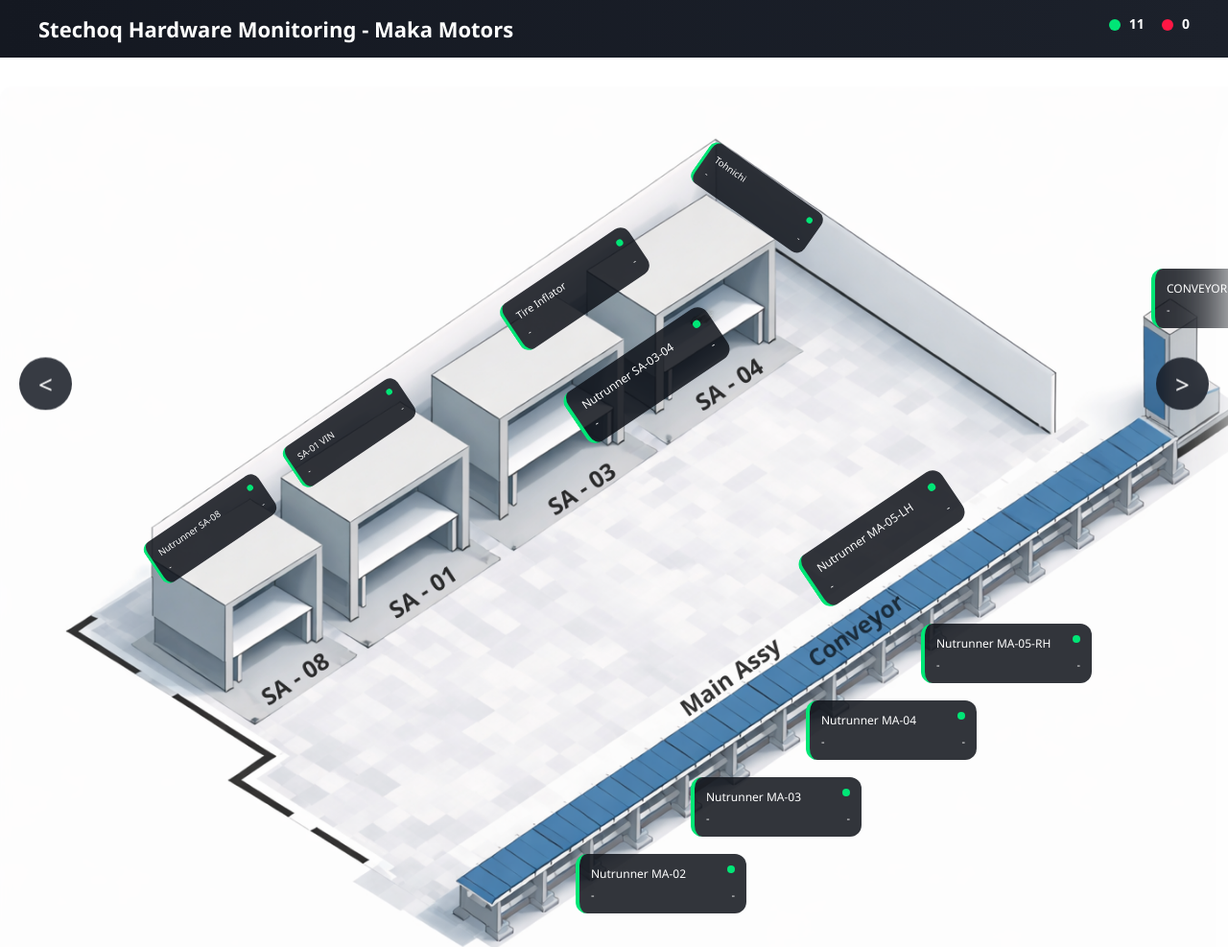
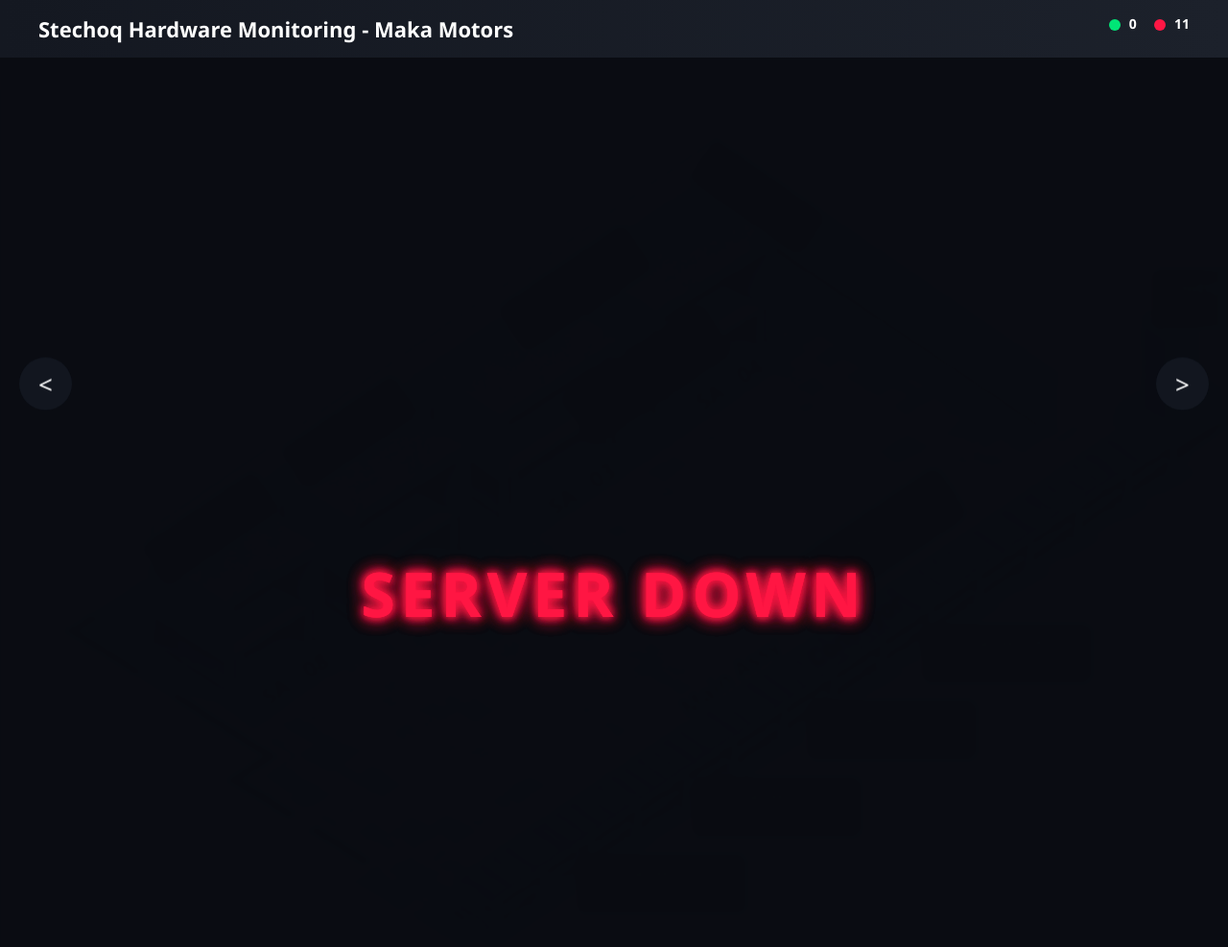
Before and after one commit to digtaalfathir/opsdeck, a plain HTML site: page index.html in a window 1280 px wide. Shown: the top 987 px of the page at 96% size. Drawn offline with Linux system fonts and the light colour scheme; grey boxes are pictures that could not be loaded.

Commit message:
[digta] update server down

```diff
--- a/index.html
+++ b/index.html
@@ -189,6 +189,52 @@ header {
   from { transform: scale(0.9); opacity: 0; }
   to { transform: scale(1); opacity: 1; }
 }
+
+.page.server-down::before {
+  content: "";
+  position: absolute;
+  inset: 0;
+  background: rgba(10, 12, 18, 0.85);
+  backdrop-filter: blur(1px);
+  z-index: 20;
+}
+
+.page.server-down::after {
+  content: "SERVER DOWN";
+  position: absolute;
+  top: 50%;
+  left: 50%;
+  transform: translate(-50%, -50%);
+
+  color: #ff1744;
+  font-size: 64px;
+  font-weight: 800;
+  letter-spacing: 6px;
+  text-align: center;
+
+  text-shadow:
+    0 0 10px rgba(255, 23, 68, 0.8),
+    0 0 20px rgba(255, 23, 68, 0.6);
+
+  z-index: 21;
+  animation: blinkServer 1.5s infinite;
+}
+
+/* efek kedip */
+@keyframes blinkServer {
+  0%, 100% { opacity: 1; }
+  50% { opacity: 0.5; }
+}
+
+/* background tetap kelihatan tapi blur */
+.page.server-down .wrapper {
+  filter: blur(1px) brightness(0.9);
+}
+
+/* disable interaction saat down */
+.page.server-down * {
+  pointer-events: none;
+}
 </style>
 </head>
 
@@ -218,7 +264,7 @@ header {
         <img src="maka-bg.png">
 
         <!-- Conveyor -->
-        <div id="CONVEYOR" class="machine-box UP"
+        <div id="CONVEYOR" class="machine-box DOWN"
           style="top:190px; left:1200px;">
           <div class="top">
             <div class="name">CONVEYOR</div>
@@ -231,7 +277,7 @@ header {
         </div>
 
         <!-- Main Assy Nutrunner Machines -->
-        <div id="NR_MA_02" class="machine-box UP"
+        <div id="NR_MA_02" class="machine-box DOWN"
           style="top:800px; left:600px;">
           <div class="top">
             <div class="name">Nutrunner MA-02</div>
@@ -242,7 +288,7 @@ header {
             <div class="ip">-</div>
           </div>
         </div>
-        <div id="NR_MA_03" class="machine-box UP"
+        <div id="NR_MA_03" class="machine-box DOWN"
           style="top:720px; left:720px;">
           <div class="top">
             <div class="name">Nutrunner MA-03</div>
@@ -253,7 +299,7 @@ header {
             <div class="ip">-</div>
           </div>
         </div>
-        <div id="NR_MA_04" class="machine-box UP"
+        <div id="NR_MA_04" class="machine-box DOWN"
           style="top:640px; left:840px;">
           <div class="top">
             <div class="name">Nutrunner MA-04</div>
@@ -264,7 +310,7 @@ header {
             <div class="ip">-</div>
           </div>
         </div>
-        <div id="NR_MA_05_RH" class="machine-box UP"
+        <div id="NR_MA_05_RH" class="machine-box DOWN"
           style="top:560px; left:960px;">
           <div class="top">
             <div class="name">Nutrunner MA-05-RH</div>
@@ -275,7 +321,7 @@ header {
             <div class="ip">-</div>
           </div>
         </div>
-        <div id="NR_MA_05_LH" class="machine-box UP"
+        <div id="NR_MA_05_LH" class="machine-box DOWN"
           style="top:440px; left:830px; transform: rotate(-34deg);">
           <div class="top">
             <div class="name">Nutrunner MA-05-LH</div>
@@ -288,7 +334,7 @@ header {
         </div>
 
         <!-- SA-03-04 -->
-        <div id="NR_SA_03_04" class="machine-box UP"
+        <div id="NR_SA_03_04" class="machine-box DOWN"
           style="top:270px; left:585px; transform: rotate(-34deg);">
           <div class="top">
             <div class="name">Nutrunner SA-03-04</div>
@@ -299,7 +345,7 @@ header {
             <div class="ip">-</div>
           </div>
         </div>
-        <div id="Tire_Inflator" class="machine-box UP"
+        <div id="Tire_Inflator" class="machine-box DOWN"
           style="top:180px; left:510px; transform: rotate(-34deg) scale(0.9); ">
           <div class="top">
             <div class="name">Tire Inflator</div>
@@ -312,7 +358,7 @@ header {
         </div>
 
         <!-- SA-04 -->
-        <div id="Tohnichi" class="machine-box UP"
+        <div id="Tohnichi" class="machine-box DOWN"
           style="top:85px; left:700px; transform: rotate(35deg) scale(0.8); ">
           <div class="top">
             <div class="name">Tohnichi</div>
@@ -325,7 +371,7 @@ header {
         </div>
 
         <!-- SA-01 -->
-        <div id="SA_01_VIN" class="machine-box UP"
+        <div id="SA_01_VIN" class="machine-box DOWN"
           style="top:330px; left:275px; transform: rotate(-34deg) scale(0.8); ">
           <div class="top">
             <div class="name">SA-01 VIN</div>
@@ -338,7 +384,7 @@ header {
         </div>
 
         <!-- SA-08 -->
-        <div id="NR_SA_08" class="machine-box UP"
+        <div id="NR_SA_08" class="machine-box DOWN"
           style="top:430px; left:130px; transform: rotate(-34deg) scale(0.8); ">
           <div class="top">
             <div class="name">Nutrunner SA-08</div>
@@ -359,7 +405,7 @@ header {
           data-title="Sugity Creative Plant1 Factory 2">
       <div class="wrapper">
         <img src="sugityp1f2-bg.png">
-        <div id="IOT_NODE_001" class="machine-box UP"
+        <div id="IOT_NODE_001" class="machine-box DOWN"
           style="top:405px; left:180px;">
           <div class="top">
             <div class="name">IOT NODE 001</div>
@@ -370,7 +416,7 @@ header {
             <div class="ip">-</div>
           </div>
         </div>
-        <div id="Printer_M_5" class="machine-box UP"
+        <div id="Printer_M_5" class="machine-box DOWN"
           style="top:340px; left:180px;">
           <div class="top">
             <div class="name">Printer M#5</div>
@@ -391,7 +437,7 @@ header {
           data-title="Sugity Creative Plant1 Factory 4">
       <div class="wrapper">
         <img src="sugityp1f4-bg.png">
-        <div id="DCS_MIXING_MATERIAL_F4" class="machine-box UP"
+        <div id="DCS_MIXING_MATERIAL_F4" class="machine-box DOWN"
           style="top:600px; left:380px;">
           <div class="top">
             <div class="name">DCS Mixing Material</div>
@@ -402,7 +448,7 @@ header {
             <div class="ip">-</div>
           </div>
         </div>
-        <div id="DCS_PLAYMAKER_F4" class="machine-box UP"
+        <div id="DCS_PLAYMAKER_F4" class="machine-box DOWN"
           style="top:380px; left:370px;">
           <div class="top">
             <div class="name">DCS Playmaker</div>
@@ -413,7 +459,7 @@ header {
             <div class="ip">-</div>
           </div>
         </div>
-        <div id="DCS_QI_F4" class="machine-box UP"
+        <div id="DCS_QI_F4" class="machine-box DOWN"
           style="top:230px; left:370px;">
           <div class="top">
             <div class="name">DCS QI</div>
@@ -424,7 +470,7 @@ header {
             <div class="ip">-</div>
           </div>
         </div>
-        <div id="DCS_REPAIR_IN_LINE_F4" class="machine-box UP"
+        <div id="DCS_REPAIR_IN_LINE_F4" class="machine-box DOWN"
           style="top:120px; left:690px;">
           <div class="top">
             <div class="name">DCS Repair In Line</div>
@@ -435,7 +481,7 @@ header {
             <div class="ip">-</div>
           </div>
         </div>
-        <div id="DCS_POLES_F4" class="machine-box UP"
+        <div id="DCS_POLES_F4" class="machine-box DOWN"
           style="top:160px; left:1050px;">
           <div class="top">
             <div class="name">DCS Poles</div>
@@ -457,7 +503,7 @@ header {
             <div class="ip">-</div>
           </div>
         </div>
-        <div id="DCS_TASK_FORCE_F4" class="machine-box UP"
+        <div id="DCS_TASK_FORCE_F4" class="machine-box DOWN"
           style="top:300px; left:1050px;">
           <div class="top">
             <div class="name">DCS Task Force</div>
@@ -501,6 +547,8 @@ const wsConnections = {};
 const RECONNECT_DELAY = 3000;
 const DEVICE_TIMEOUT = 15000; // 15 detik
 const deviceLastUpdate = {};
+const serverLastUpdate = {};
+const SERVER_TIMEOUT = 15000; // 15 detik
 const wrapper = document.getElementById("pageWrapper");
 const pages = document.querySelectorAll(".page");
 const header = document.getElementById("mainHeader");
@@ -510,18 +558,109 @@ let ws = null;
 const machineDetails = {
 
   CONVEYOR: {
-    description: "Main conveyor line for unit transfer.",
-    image: "maka-bg.png"
+    description: "Main conveyor system used for transferring units between stations in the assembly line. Ensures continuous production flow.",
+    image: "unknown.png"
   },
 
-  NR_MA_02: {
-    description: "Nutrunner station MA-02 used for bolt tightening.",
-    image: "maka-bg.png"
+  IOT_NODE_001: {
+    description: "IoT data acquisition node used to collect and transmit machine status and sensor data to the central monitoring system.",
+    image: "iotnode001.jpeg"
   },
 
+  Printer_M_5: {
+    description: "Industrial printer used for marking, labeling, or identification on production units at Factory 2 line.",
+    image: "printerf2m5.jpeg"
+  },
+
+  // ================= MA STATIONS =================
+
+  NR_MA_02: {
+    description: "Nutrunner station MA-02 used for tightening bolts with controlled torque in the main assembly process.",
+    image: "unknown.png"
+  },
+
+  NR_MA_03: {
+    description: "Nutrunner station MA-03 responsible for precise torque application on critical assembly points.",
+    image: "unknown.png"
+  },
+
+  NR_MA_04: {
+    description: "Nutrunner station MA-04 used for fastening components with torque monitoring and quality control.",
+    image: "unknown.png"
+  },
+
+  NR_MA_05_RH: {
+    description: "Nutrunner MA-05 Right Hand station used for tightening bolts on the right side of the unit.",
+    image: "unknown.png"
+  },
+
+  NR_MA_05_LH: {
+    description: "Nutrunner MA-05 Left Hand station used for tightening bolts on the left side of the unit.",
+    image: "unknown.png"
+  },
+
+  // ================= SA STATIONS =================
+
+  NR_SA_03_04: {
+    description: "Nutrunner station SA-03-04 used in sub-assembly process for fastening components before main assembly.",
+    image: "unknown.png"
+  },
+
+  NR_SA_08: {
+    description: "Nutrunner station SA-08 used for final tightening process in sub-assembly line.",
+    image: "unknown.png"
+  },
+
+  SA_01_VIN: {
+    description: "VIN marking station used to assign and verify Vehicle Identification Number during assembly process.",
+    image: "unknown.png"
+  },
+
+  Tire_Inflator: {
+    description: "Automated tire inflator system used to fill tires to specified pressure standards before final inspection.",
+    image: "unknown.png"
+  },
+
+  Tohnichi: {
+    description: "Torque verification tool (Tohnichi) used for manual or semi-automatic torque validation and calibration.",
+    image: "unknown.png"
+  },
+
+  // ================= DCS SYSTEM =================
+
   DCS_MIXING_MATERIAL_F4: {
-    description: "DCS Mixing Material system at Factory 4.",
-    image: "maka-bg.png"
+    description: "DCS Mixing Material system used to control and monitor material mixing processes in Factory 4.",
+    image: "unknown.png"
+  },
+
+  DCS_PLAYMAKER_F4: {
+    description: "DCS Playmaker system responsible for coordinating production flow and managing process logic in Factory 4.",
+    image: "unknown.png"
+  },
+
+  DCS_QI_F4: {
+    description: "DCS Quality Inspection (QI) system used to validate product quality and ensure compliance with production standards.",
+    image: "unknown.png"
+  },
+
+  DCS_REPAIR_IN_LINE_F4: {
+    description: "Repair In-Line system used to fix detected defects directly within the production line without stopping flow.",
+    image: "unknown.png"
+  },
+
+  DCS_REPAIR_OUT_LINE_F4: {
+    description: "Repair Out-Line system used for handling defective units outside the main production flow.",
+    image: "unknown.png"
+  },
+
+  DCS_POLES_F4: {
+    description: "DCS Poles system used for handling pole-related processes or structures in Factory 4 production.",
+    image: "unknown.png"
+  },
+
+  DCS_TASK_FORCE_F4: {
+    description: "DCS Task Force system used for handling special operations, troubleshooting, or manual interventions in production.",
+    image: "unknown.png"
   }
 
 };
@@ -586,28 +725,40 @@ function stopAutoSlide() {
 
 /* ===== WEBSOCKET ===== */
 function initAllWebSockets() {
-  pages.forEach((page, index) => {
+  const connected = {};
+
+  pages.forEach((page) => {
     const server = page.dataset.server;
     const port = page.dataset.port;
     const key = server + ":" + port;
+
+    if (connected[key]) return;
+    connected[key] = true;
+
     function connect() {
       const socket = new WebSocket(`ws://${server}:${port}`);
       wsConnections[key] = socket;
+
       socket.onerror = () => {
         socket.close();
       };
+
+      socket.onclose = () => {
+        serverLastUpdate[key] = 0; // tandai down
+        setTimeout(connect, RECONNECT_DELAY);
+      };
+
       socket.onmessage = (event) => {
         const data = JSON.parse(event.data);
         if (!data.devices) return;
-        // Cari semua page yang pakai server ini
+        serverLastUpdate[key] = Date.now();
         pages.forEach((pageElement) => {
           if (
             pageElement.dataset.server === server &&
             pageElement.dataset.port === port
           ) {
             data.devices.forEach(dev => {
-              const id = dev.name
-                .replace(/[^a-zA-Z0-9]/g, "_");
+              const id = dev.name.replace(/[^a-zA-Z0-9]/g, "_");
               const box = pageElement.querySelector("#" + id);
               if (!box) return;
               box.classList.remove("UP","DOWN");
@@ -691,6 +842,25 @@ function attachMachineClickEvents() {
   });
 }
 
+function startServerWatcher() {
+  setInterval(() => {
+    const now = Date.now();
+
+    pages.forEach((page) => {
+      const server = page.dataset.server;
+      const port = page.dataset.port;
+      const key = server + ":" + port;
+
+      if (!serverLastUpdate[key] || (now - serverLastUpdate[key] > SERVER_TIMEOUT)) {
+        page.classList.add("server-down");
+      } else {
+        page.classList.remove("server-down");
+      }
+    });
+
+  }, 5000);
+}
+
 function closeModal() {
   document.getElementById("machineModal").style.display = "none";
   startAutoSlide();
@@ -701,6 +871,7 @@ initAllWebSockets();
 updateSlide();
 startAutoSlide();
 startDeviceWatcher();
+startServerWatcher();
 attachMachineClickEvents();
 
 </script>
```
Also changed, not shown: unknown.png (added), 3 other files.
